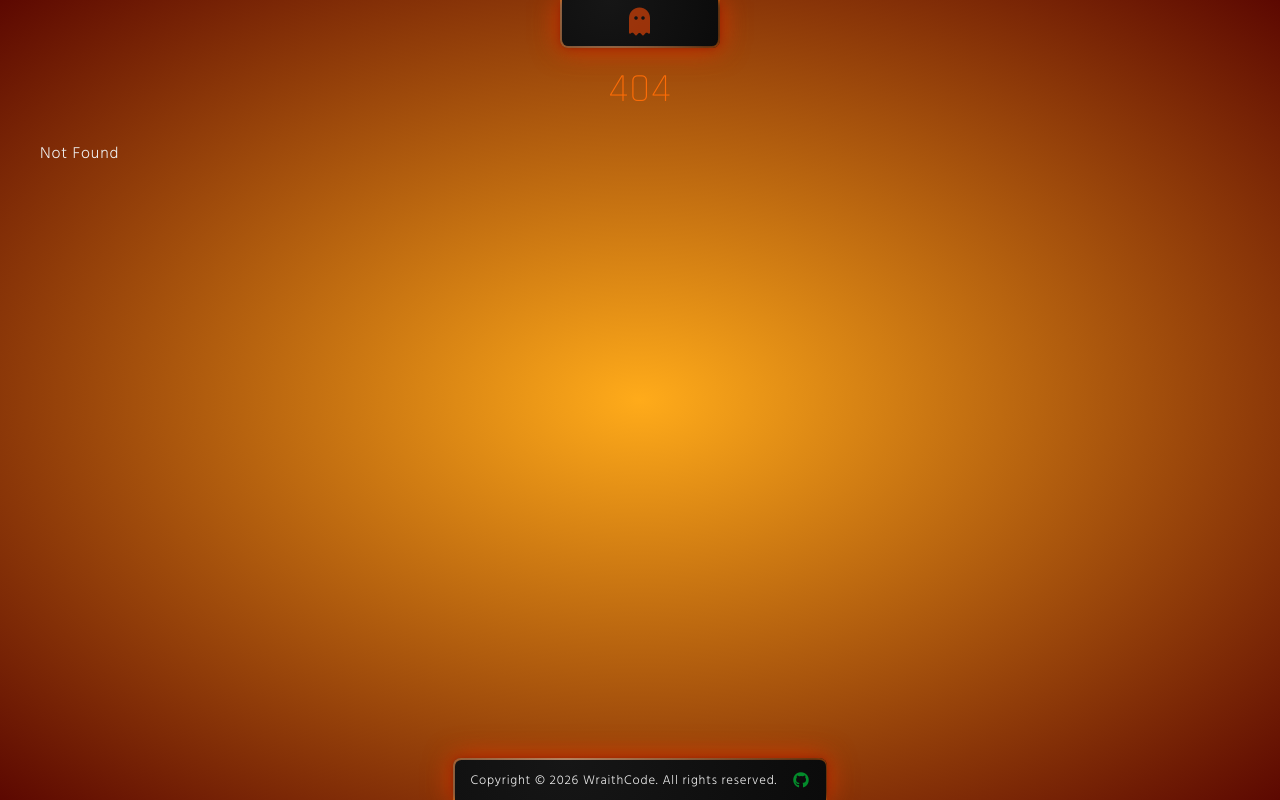
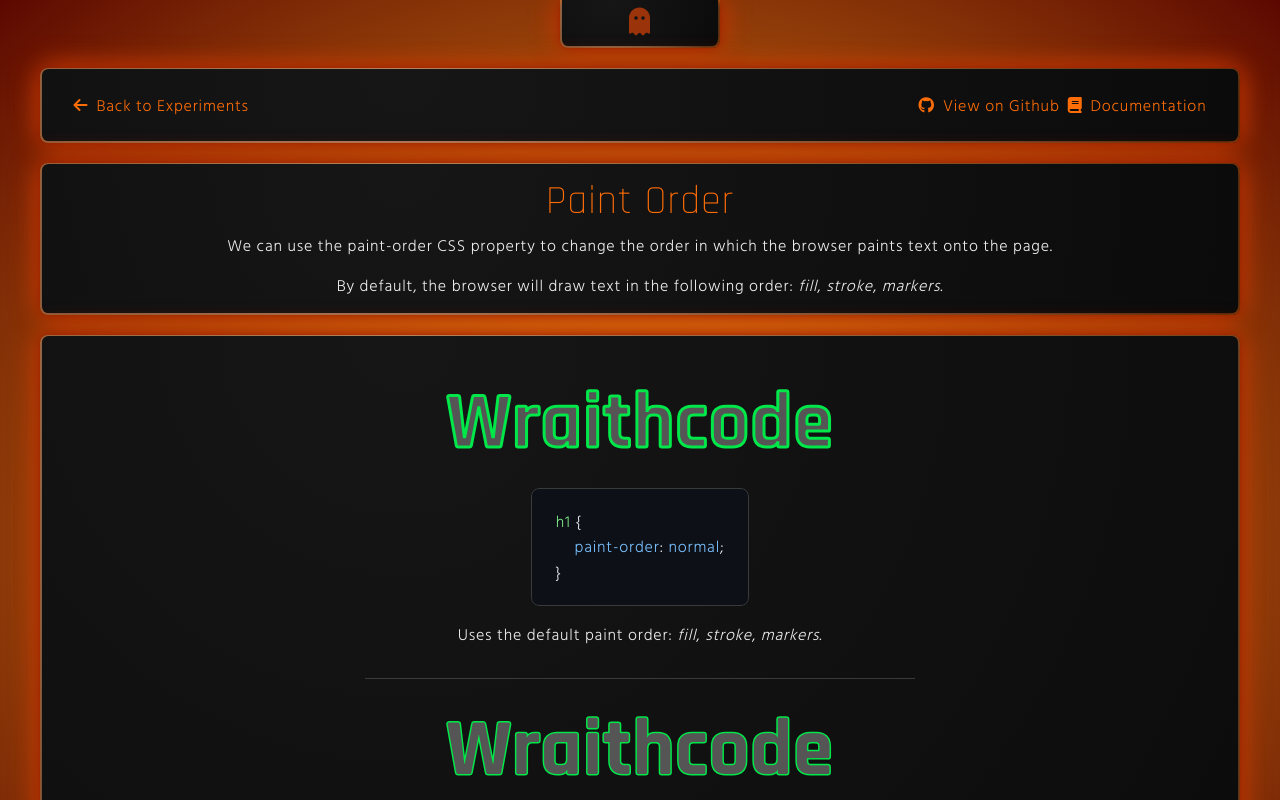
Before and after one commit to pixel-wraith/wraithcode.io, a SvelteKit app: page /experiments/paint-order in a window 1280 px wide. Before the commit this address had no page. Shown: the top 800 px of the page. Built offline with nearby package versions, Linux system fonts and the light colour scheme; no server answers.

Commit message:
feat: 👻 adds paint order experiment

```diff
--- /dev/null
+++ b/src/lib/components/ExperimentTitle.svelte
@@ -0,0 +1,31 @@
+<script lang="ts">
+    import type { Snippet } from "svelte";
+
+    import Stone from "./Stone.svelte";
+
+    interface IExperimentTitleProps {
+        title: string;
+        children?: Snippet;
+    }
+
+    const { title, children }: IExperimentTitleProps = $props();
+</script>
+
+<Stone>
+    <div class="experiment-title-inner">
+        <h1>{title}</h1>
+
+        {@render children?.()}
+    </div>
+</Stone>
+
+<style>
+    .experiment-title-inner {
+        display: flex;
+        flex-direction: column;
+        align-items: center;
+        justify-content: center;
+        width: 100%;
+        height: 100%;
+    }
+</style>
--- a/src/routes/experiments/gradient-text/+page.svelte
+++ b/src/routes/experiments/gradient-text/+page.svelte
@@ -1,6 +1,7 @@
 <script lang="ts">
     import CodeBlock from "$lib/components/CodeBlock.svelte";
     import ExperimentHeader from "$lib/components/ExperimentHeader.svelte";
+    import ExperimentTitle from "$lib/components/ExperimentTitle.svelte";
     import Stone from "$lib/components/Stone.svelte";
 
     const { data } = $props();
@@ -15,13 +16,15 @@
 
 <ExperimentHeader links={data.experiment.links} />
 
-<Stone>
-    <p>A simple gradient text effect using only CSS.</p>
-</Stone>
+<ExperimentTitle title="Gradient Text">
+    <p>
+        We can use the <span>background-image</span> CSS property to add a gradient to text.
+    </p>
+</ExperimentTitle>
 
 <Stone>
     <div class="container">
-        <h1>Look at this pretty text!</h1>
+        <div class="gradient-text h1">Look at this pretty text!</div>
 
         <div class="code-section">
             <CodeBlock code={cssCode} lang="css" />
@@ -39,7 +42,7 @@
         padding: 4rem 1rem 1rem;
     }
 
-    h1 {
+    .gradient-text {
         /* https://developer.mozilla.org/en-US/docs/Web/CSS/background-clip */
         -webkit-background-clip: text;
         background-clip: text;
--- /dev/null
+++ b/src/routes/experiments/paint-order/+page.server.ts
@@ -0,0 +1,20 @@
+import { error } from '@sveltejs/kit';
+import { experiments } from '$lib/data/experiments';
+
+export async function load() {
+    const experiment = experiments
+        .filter(e => e.published)
+        .map(e => ({
+            ...e,
+            createdAt: new Date(e.createdAt),
+        }))
+        .find(e => e.id === 'paint-order');
+
+    if (!experiment) {
+        throw error(404, 'Experiment not found');
+    }
+
+    return {
+        experiment,
+    };
+}
--- /dev/null
+++ b/src/routes/experiments/paint-order/+page.svelte
@@ -0,0 +1,95 @@
+<script lang="ts">
+    import CodeBlock from "$lib/components/CodeBlock.svelte";
+    import ExperimentHeader from "$lib/components/ExperimentHeader.svelte";
+    import ExperimentTitle from "$lib/components/ExperimentTitle.svelte";
+    import Stone from "$lib/components/Stone.svelte";
+
+    const { data } = $props();
+
+    const e1CSSCode = `h1 {
+    paint-order: normal;
+}`;
+
+    const e2CSSCode = `h1 {
+    paint-order: stroke fill;
+}`;
+</script>
+
+<ExperimentHeader links={data.experiment.links} />
+
+<ExperimentTitle title="Paint Order">
+    <p>
+        We can use the <span>paint-order</span> CSS property to change the order in which the browser paints text onto the page.
+    </p>
+
+    <p>
+        By default, the browser will draw text in the following order: <em>fill</em>, <em>stroke</em>, <em>markers</em>.
+    </p>
+</ExperimentTitle>
+
+<Stone>
+    <div class="container flex-center">
+        <div class="examples-container">
+            <div class="example-container">
+                <h1 class="e1">Wraithcode</h1>
+
+                <div class="code-section">
+                    <CodeBlock code={e1CSSCode} lang="css" />
+                </div>
+
+                <p>
+                    Uses the default paint order: <em>fill</em>, <em>stroke</em>, <em>markers</em>.
+                </p>
+            </div>
+
+            <div class="example-container">
+                <h1 class="e2">Wraithcode</h1>
+
+                <div class="code-section">
+                    <CodeBlock code={e2CSSCode} lang="css" />
+                </div>
+
+                <p>
+                    Changes the paint order so the stroke is drawn first, then the fill.
+                </p>
+            </div>
+        </div>
+    </div>
+</Stone>
+
+<style>
+    .examples-container {
+        display: grid;
+        grid-template-columns: 1fr;
+        align-items: start;
+    }
+
+    .example-container {
+        display: flex;
+        flex-direction: column;
+        align-items: center;
+        gap: 1rem;
+        padding: 2rem;
+
+        &:not(:last-child) {
+            border-bottom: 1px solid var(--neutral-300);
+        }
+    }
+
+    h1 {
+        font-size: 5rem;
+        font-weight: 900;
+        color: var(--neutral-400);
+        line-height: 5rem;
+    }
+
+    .e1 {
+        paint-order: normal;
+        -webkit-text-stroke: 3px var(--accent2-500);
+    }
+
+    .e2 {
+        paint-order: stroke fill;
+        -webkit-text-stroke: 3px var(--accent2-500);
+    }
+</style>
```
Also changed, not shown: src/routes/experiments/loading-animations-1/+page.svelte (+6 -3 lines), src/routes/experiments/orphans/+page.svelte (+6 -3 lines).
